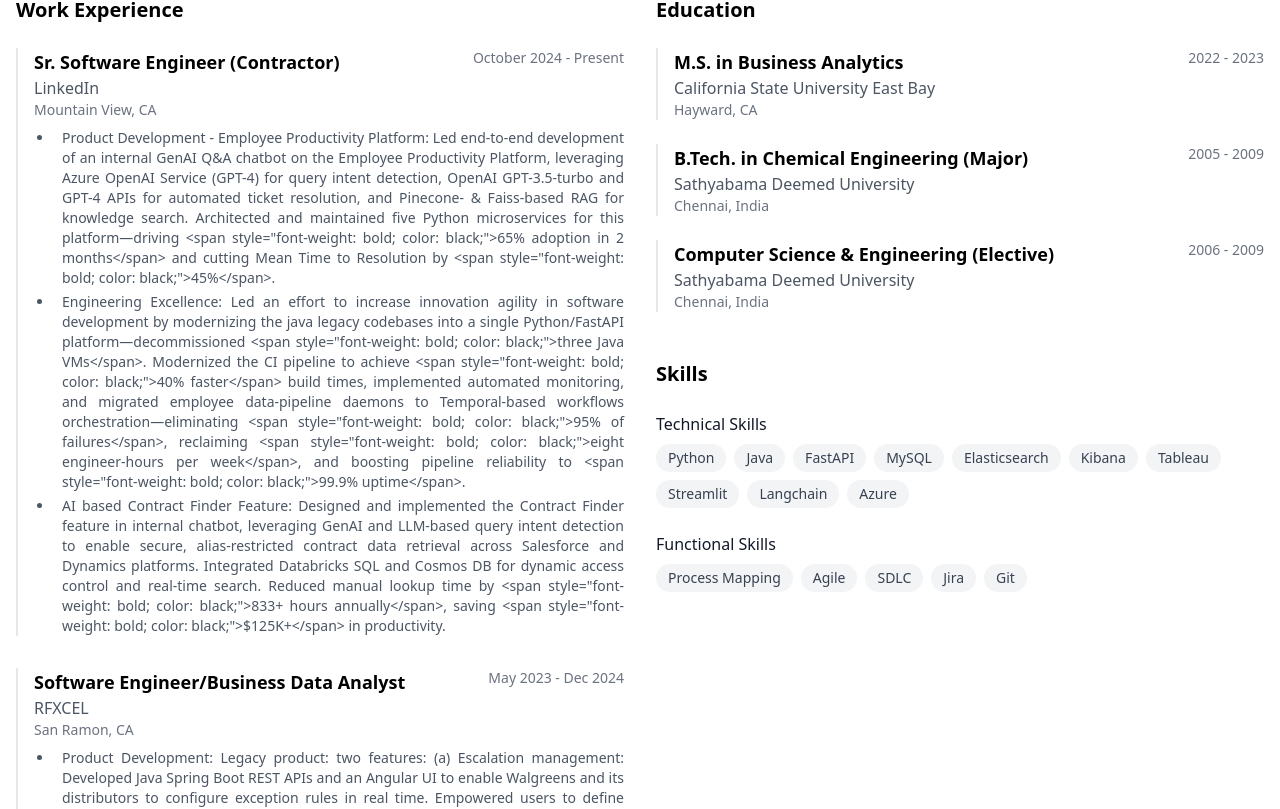
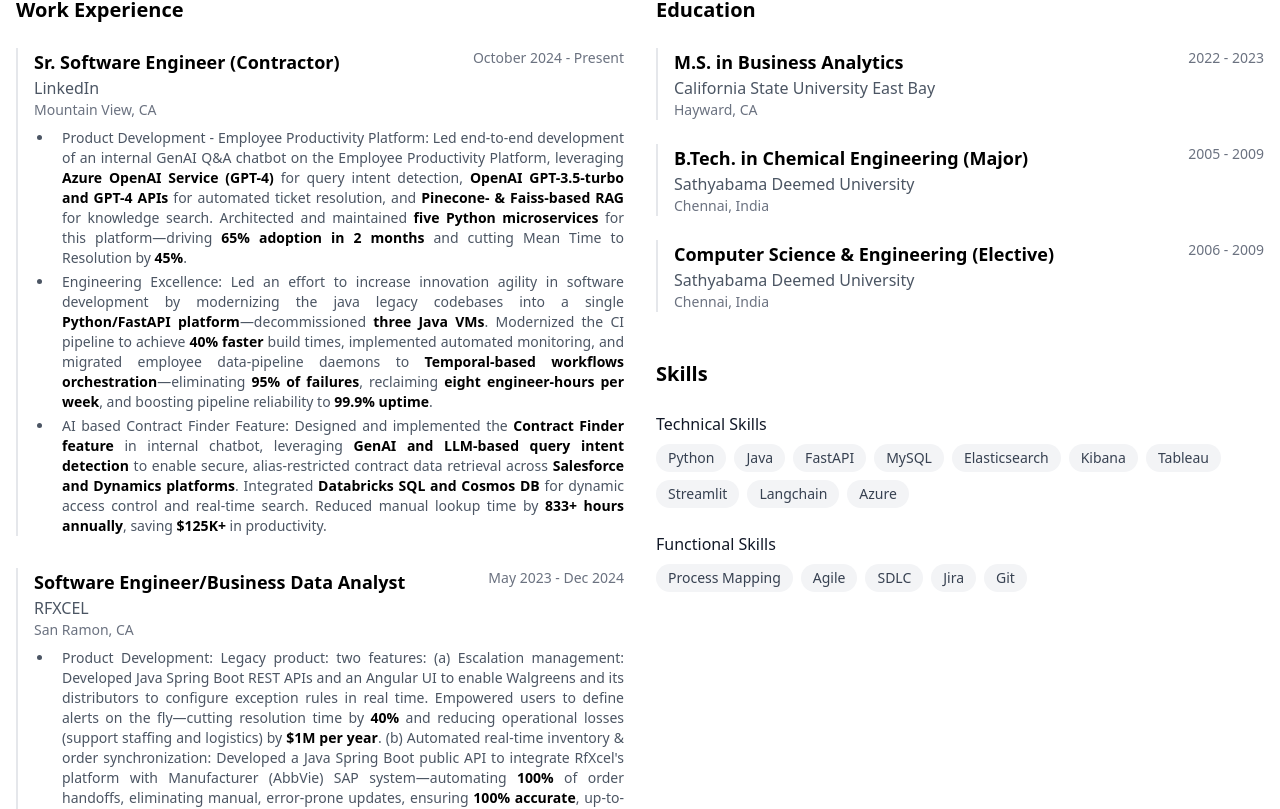
Before and after one commit to Abhinav0905/Abhinav0905.github.io, a React (Vite) app: page / in a window 1280 px wide. Shown: the part 756-1565 px from the top of the page. Built offline with nearby package versions, Linux system fonts and the light colour scheme; no server answers.

Commit message:
Refactor code structure for improved readability and maintainability

```diff
--- a/src/components/Experience.tsx
+++ b/src/components/Experience.tsx
@@ -5,9 +5,9 @@
     location: 'Mountain View, CA',
     period: 'October 2024 - Present',
     description: [
-      'Product Development - Employee Productivity Platform: Led end-to-end development of an internal GenAI Q&A chatbot on the Employee Productivity Platform, leveraging Azure OpenAI Service (GPT-4) for query intent detection, OpenAI GPT-3.5-turbo and GPT-4 APIs for automated ticket resolution, and Pinecone- & Faiss-based RAG for knowledge search. Architected and maintained five Python microservices for this platform—driving <span style="font-weight: bold; color: black;">65% adoption in 2 months</span> and cutting Mean Time to Resolution by <span style="font-weight: bold; color: black;">45%</span>.',
-      'Engineering Excellence: Led an effort to increase innovation agility in software development by modernizing the java legacy codebases into a single Python/FastAPI platform—decommissioned <span style="font-weight: bold; color: black;">three Java VMs</span>. Modernized the CI pipeline to achieve <span style="font-weight: bold; color: black;">40% faster</span> build times, implemented automated monitoring, and migrated employee data-pipeline daemons to Temporal-based workflows orchestration—eliminating <span style="font-weight: bold; color: black;">95% of failures</span>, reclaiming <span style="font-weight: bold; color: black;">eight engineer-hours per week</span>, and boosting pipeline reliability to <span style="font-weight: bold; color: black;">99.9% uptime</span>.',
-      'AI based Contract Finder Feature: Designed and implemented the Contract Finder feature in internal chatbot, leveraging GenAI and LLM-based query intent detection to enable secure, alias-restricted contract data retrieval across Salesforce and Dynamics platforms. Integrated Databricks SQL and Cosmos DB for dynamic access control and real-time search. Reduced manual lookup time by <span style="font-weight: bold; color: black;">833+ hours annually</span>, saving <span style="font-weight: bold; color: black;">$125K+</span> in productivity.'
+      'Product Development - Employee Productivity Platform: Led end-to-end development of an internal GenAI Q&A chatbot on the Employee Productivity Platform, leveraging <span style="font-weight: bold; color: black;">Azure OpenAI Service (GPT-4)</span> for query intent detection, <span style="font-weight: bold; color: black;">OpenAI GPT-3.5-turbo and GPT-4 APIs</span> for automated ticket resolution, and <span style="font-weight: bold; color: black;">Pinecone- & Faiss-based RAG</span> for knowledge search. Architected and maintained <span style="font-weight: bold; color: black;">five Python microservices</span> for this platform—driving <span style="font-weight: bold; color: black;">65% adoption in 2 months</span> and cutting Mean Time to Resolution by <span style="font-weight: bold; color: black;">45%</span>.',
+      'Engineering Excellence: Led an effort to increase innovation agility in software development by modernizing the java legacy codebases into a single <span style="font-weight: bold; color: black;">Python/FastAPI platform</span>—decommissioned <span style="font-weight: bold; color: black;">three Java VMs</span>. Modernized the CI pipeline to achieve <span style="font-weight: bold; color: black;">40% faster</span> build times, implemented automated monitoring, and migrated employee data-pipeline daemons to <span style="font-weight: bold; color: black;">Temporal-based workflows orchestration</span>—eliminating <span style="font-weight: bold; color: black;">95% of failures</span>, reclaiming <span style="font-weight: bold; color: black;">eight engineer-hours per week</span>, and boosting pipeline reliability to <span style="font-weight: bold; color: black;">99.9% uptime</span>.',
+      'AI based Contract Finder Feature: Designed and implemented the <span style="font-weight: bold; color: black;">Contract Finder feature</span> in internal chatbot, leveraging <span style="font-weight: bold; color: black;">GenAI and LLM-based query intent detection</span> to enable secure, alias-restricted contract data retrieval across <span style="font-weight: bold; color: black;">Salesforce and Dynamics platforms</span>. Integrated <span style="font-weight: bold; color: black;">Databricks SQL and Cosmos DB</span> for dynamic access control and real-time search. Reduced manual lookup time by <span style="font-weight: bold; color: black;">833+ hours annually</span>, saving <span style="font-weight: bold; color: black;">$125K+</span> in productivity.'
     ]
   },
   {
@@ -146,7 +146,7 @@
                   </div>
                   <ul className="mt-2 space-y-1 list-disc pl-5 text-gray-600 text-sm">
                     {exp.description.map((item, i) => (
-                      <li key={i} className="pl-2 text-justify">{item}</li>
+                      <li key={i} className="pl-2 text-justify" dangerouslySetInnerHTML={{ __html: item }}></li>
                     ))}
                   </ul>
                 </div>
```
Also changed, not shown: 3 other files (tests, documents, lock files or other folders).
